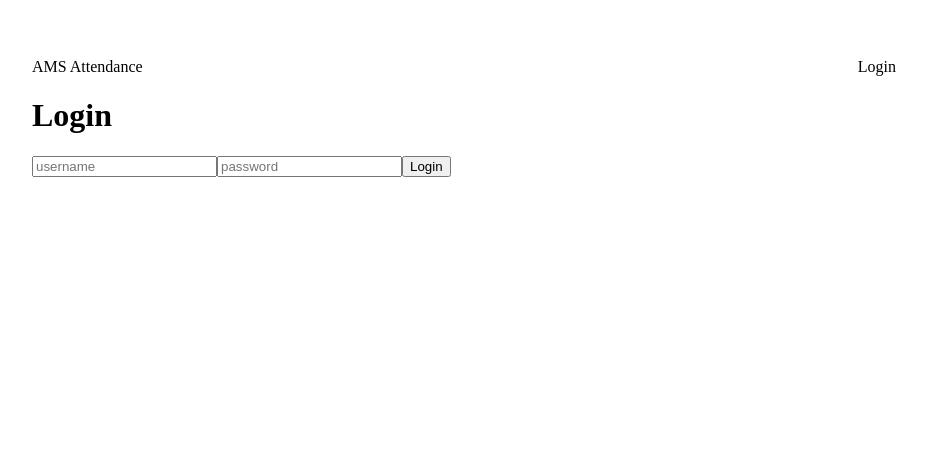
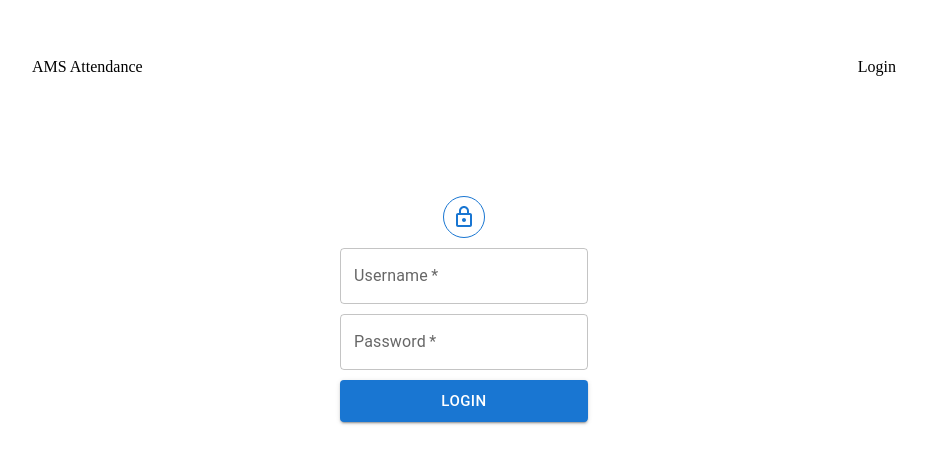
Before and after one commit to JackPadalino/TeacherAttendanceApp, a React app: page /login in a window 1280 px wide. Shown: the top 464 px of the page, without its empty margins (176-1102 px from the left). Built offline with nearby package versions, Linux system fonts and the light colour scheme; no server answers; the HTML template or start-up script is replaced by a standard one.

Commit message:
updated CSS for login page - added MUI text fields and buttons

```diff
--- a/src/components/Login/Login.js
+++ b/src/components/Login/Login.js
@@ -3,6 +3,8 @@ import { useDispatch } from "react-redux";
 import { setUser } from "../../store/userSlice";
 import axios from "axios";
 import { useNavigate } from "react-router-dom";
+import { Box,Container,Typography,TextField,Button,Grid,Link,FormControlLabel,Avatar} from '@mui/material';
+import LockOutlinedIcon from "@mui/icons-material/LockOutlined";
 
 const Login = () => {
   const dispatch = useDispatch();
@@ -38,19 +40,81 @@ const Login = () => {
     loginWithToken(token);
   };
 
-  if(token) return <p>You are already logged in.</p>
+  if(token) return (
+    <Typography
+      sx={{
+        fontFamily:'Montserrat',
+        color:'black'
+      }}
+    >
+      You are already logged in.
+    </Typography>)
   return (
-    <>
-      <h1>Login</h1>
-      <form onSubmit={attemptLogin} className="loginRegForm">
-          <input placeholder="username" value={credentials.username} name="username" onChange={onChange}/>
-          <input type='password' placeholder="password" name="password" value={credentials.password} onChange={onChange}/>
-          <button>Login</button>
-      </form>
-      {/* <div className="registerAccount">
-          <Link to="/register">Need an account?</Link>
-      </div> */}
-    </>
+    <Container component="main" maxWidth="xs">
+        <Box
+          sx={{
+            display: "flex",
+            flexDirection: "column",
+            gap:"10px",
+            placeSelf: "center center",
+            placeItems: "center center",
+            placeContent: "center center",
+            position: "relative",
+            top: "15vh",
+          }}
+          component="form"
+          noValidate
+          autoComplete="off"
+          onSubmit={attemptLogin}
+          className="loginRegForm"
+        >
+          <Avatar
+            sx={{
+              bgcolor: "white",
+              border: '1px solid #1976d2'
+
+            }}
+          >
+            <LockOutlinedIcon color="primary"/>
+          </Avatar>
+          <TextField
+            //margin="normal"
+            required
+            fullWidth
+            onChange={onChange}
+            id="username"
+            label="Username"
+            name="username"
+            //autoComplete="username"
+            value={credentials.username}
+            //autoFocus
+          />
+          <TextField
+            //margin="normal"
+            required
+            fullWidth
+            onChange={onChange}
+            name="password"
+            label="Password"
+            type="password"
+            id="password"
+            value={credentials.password}
+            //autoComplete="current-password"
+          />
+          <Button
+            type="submit"
+            fullWidth
+            variant="contained"
+            size="large"
+            fullHeight
+          >
+            Login
+          </Button>
+        </Box>
+        {/* <div className="registerAccount">
+            <Link to="/register">Need an account?</Link>
+        </div> */}
+    </Container>
   );
 };
 
```
